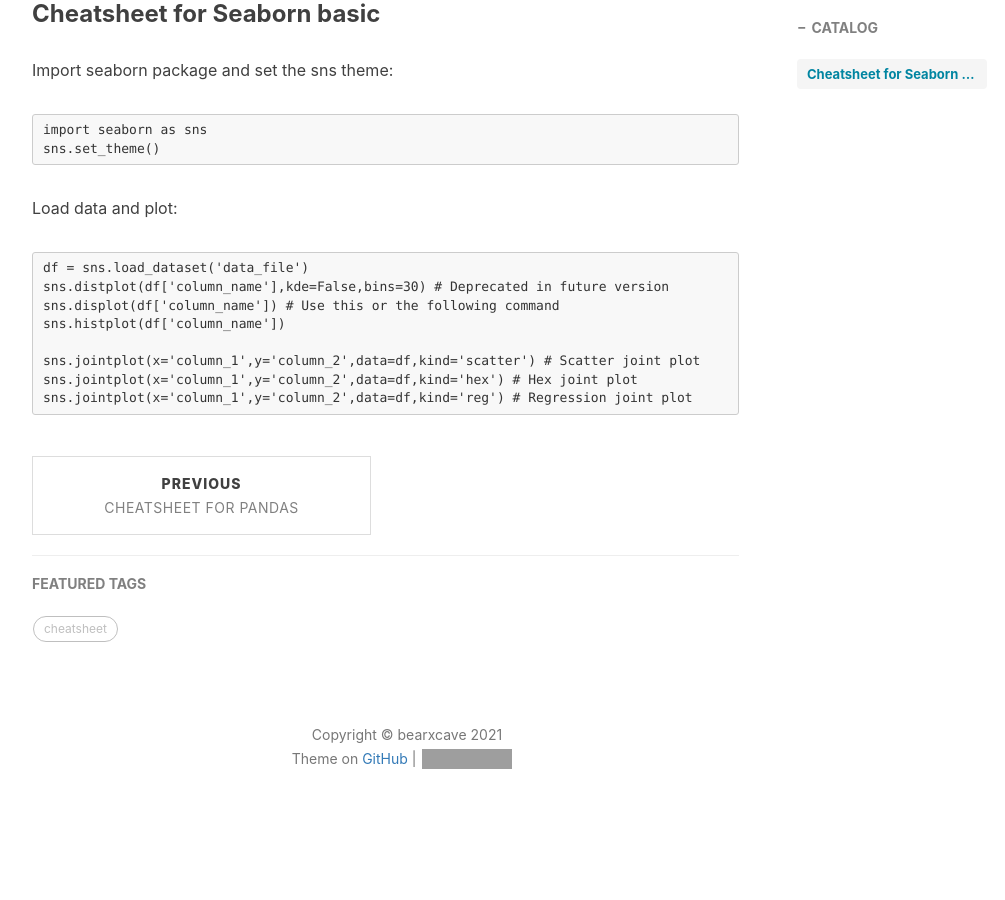
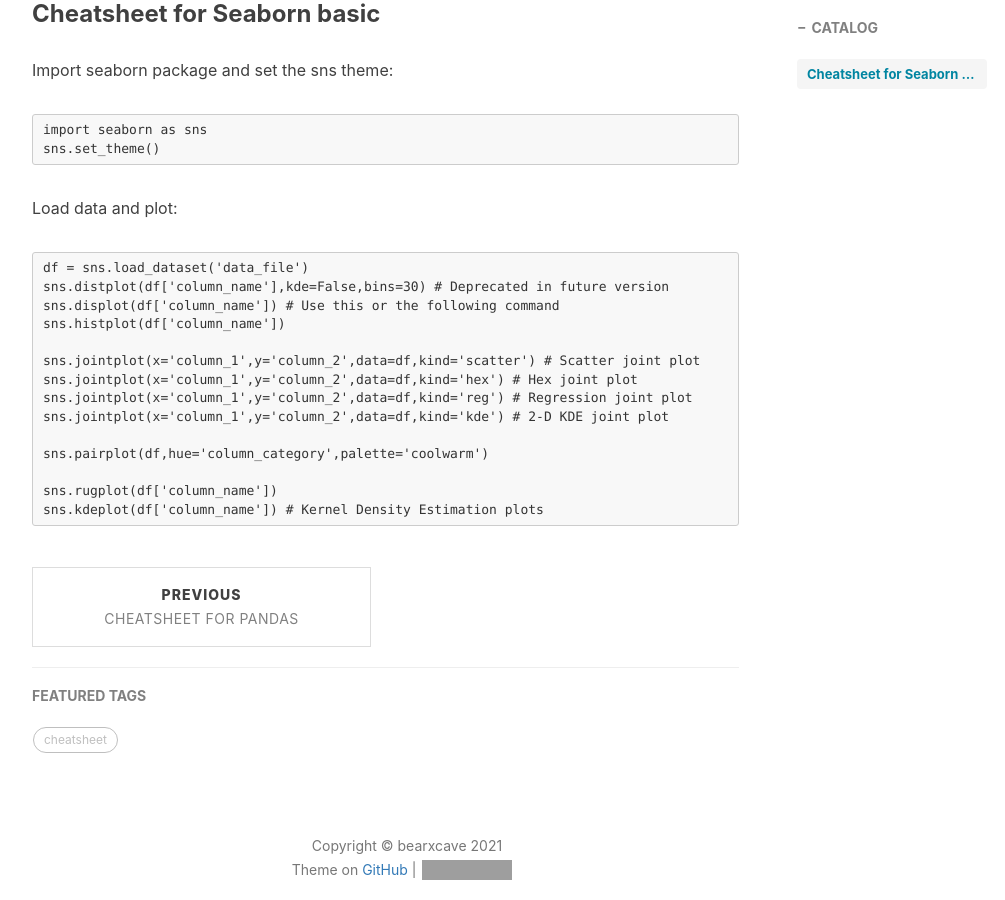
Before and after one commit to Bearxcave/Bearxcave.github.io, a Jekyll site: the page built from _posts/2021-02-22-cheatsheet-seaborn.md, in a window 1280 px wide and 900 px high, scrolled down 572 px. Shown: the whole window, without its empty margins (233-1238 px from the left). Built offline with Jekyll 4.4.1, drawn with Linux system fonts in a browser that asks for light colours; nearby versions of some CDN libraries; comment, search, counter and statistics services are not loaded; before the commit the page ends 1407 px from its top, so only the background shows below that; grey boxes are pictures that could not be loaded.

Commit message:
Update 2021-02-22-cheatsheet-seaborn.md

````diff
--- a/_posts/2021-02-22-cheatsheet-seaborn.md
+++ b/_posts/2021-02-22-cheatsheet-seaborn.md
@@ -28,4 +28,10 @@
 sns.jointplot(x='column_1',y='column_2',data=df,kind='scatter') # Scatter joint plot
 sns.jointplot(x='column_1',y='column_2',data=df,kind='hex') # Hex joint plot
 sns.jointplot(x='column_1',y='column_2',data=df,kind='reg') # Regression joint plot
+sns.jointplot(x='column_1',y='column_2',data=df,kind='kde') # 2-D KDE joint plot
+
+sns.pairplot(df,hue='column_category',palette='coolwarm')
+
+sns.rugplot(df['column_name'])
+sns.kdeplot(df['column_name']) # Kernel Density Estimation plots
 ```
````
